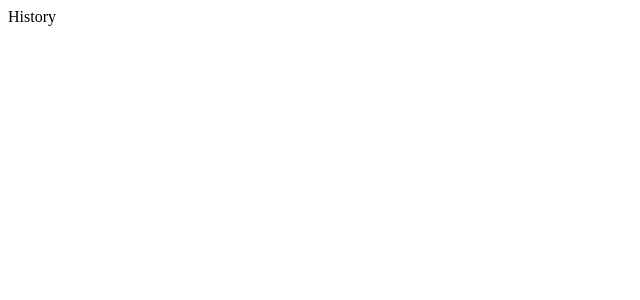
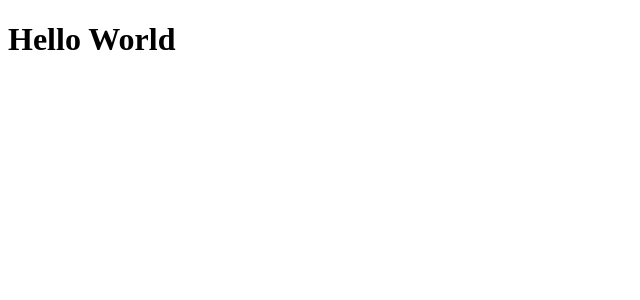
Before and after one commit to flowkater/react-practice, a React app: page / in a window 1280 px wide. Shown: the top 300 px of the page, without its empty margins (0-640 px from the left). Built offline with nearby package versions, Linux system fonts and the light colour scheme.

Commit message:
basic component stateless const

```diff
--- a/App.js
+++ b/App.js
@@ -2,10 +2,10 @@ import React, { Component } from 'react';
 
 class App extends Component {
   render() {
-    return (
-      <div>History</div>
-    );
+    return <h1>Hello World</h1>;
   }
 }
 
+// const App = () => <h1>Hello flowkater</h1>
+
 export default App;
```
